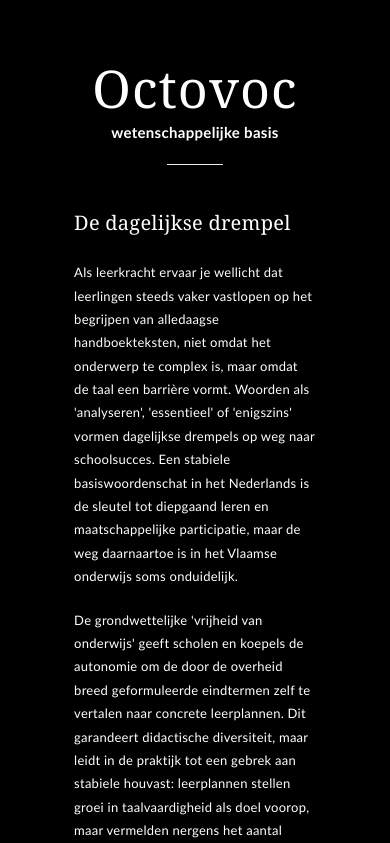
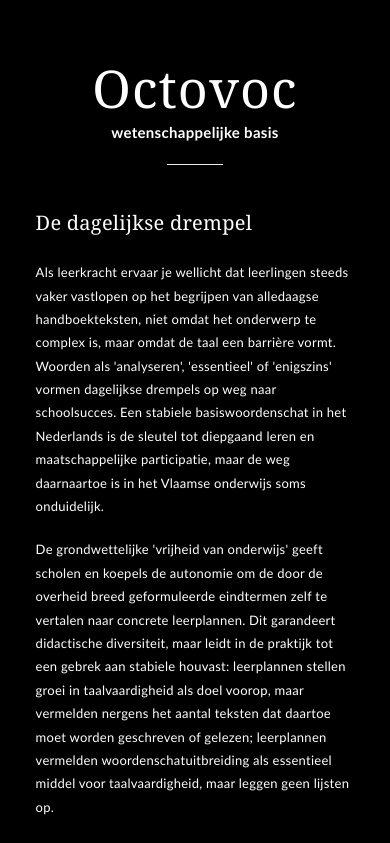
Before and after one commit to De-Keersmaecker/Octovoc, a React (Vite) app in the folder frontend/: page /methodologie in a window 390 px wide. Shown: the top 843 px of the page. Built offline with nearby package versions, Linux system fonts and the light colour scheme; no server answers.

Commit message:
Make methodology page wider on mobile devices

```diff
--- a/frontend/src/pages/ArticlePage.jsx
+++ b/frontend/src/pages/ArticlePage.jsx
@@ -6,7 +6,7 @@
 
   return (
     <main className="stage" aria-label="octovoc methodologie" style={{ minHeight: '100vh' }}>
-      <section className="inner" style={{ maxWidth: '1050px', width: '70vw', paddingBlock: '60px' }}>
+      <section className="inner article-page-inner" style={{ maxWidth: '1050px', width: '70vw', paddingBlock: '60px' }}>
         <h1 className="title" style={{ marginBottom: '5px' }}>Octovoc</h1>
         <p style={{
           fontFamily: '"Gill Sans", "Gill Sans MT", Calibri, "Trebuchet MS", sans-serif',
--- a/frontend/src/pages/LoginPage.css
+++ b/frontend/src/pages/LoginPage.css
@@ -142,3 +142,9 @@
 .back-btn {
   margin-top: 20px;
 }
+
+@media (max-width: 768px) {
+  .article-page-inner {
+    width: calc(100vw - 40px) !important;
+  }
+}
```
